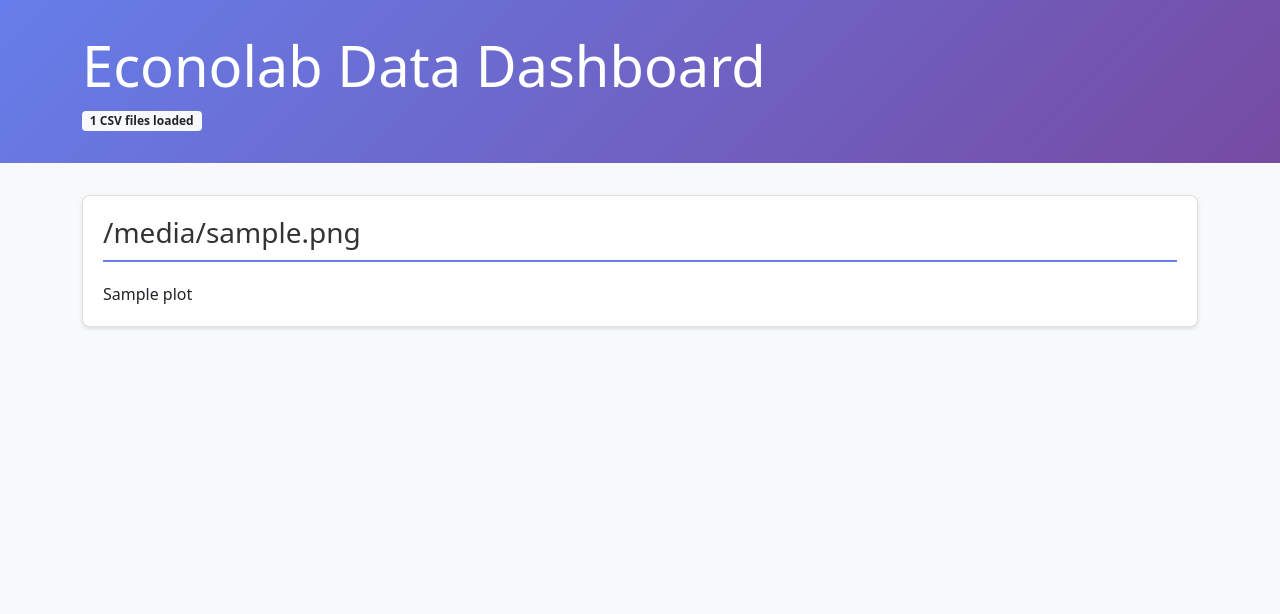
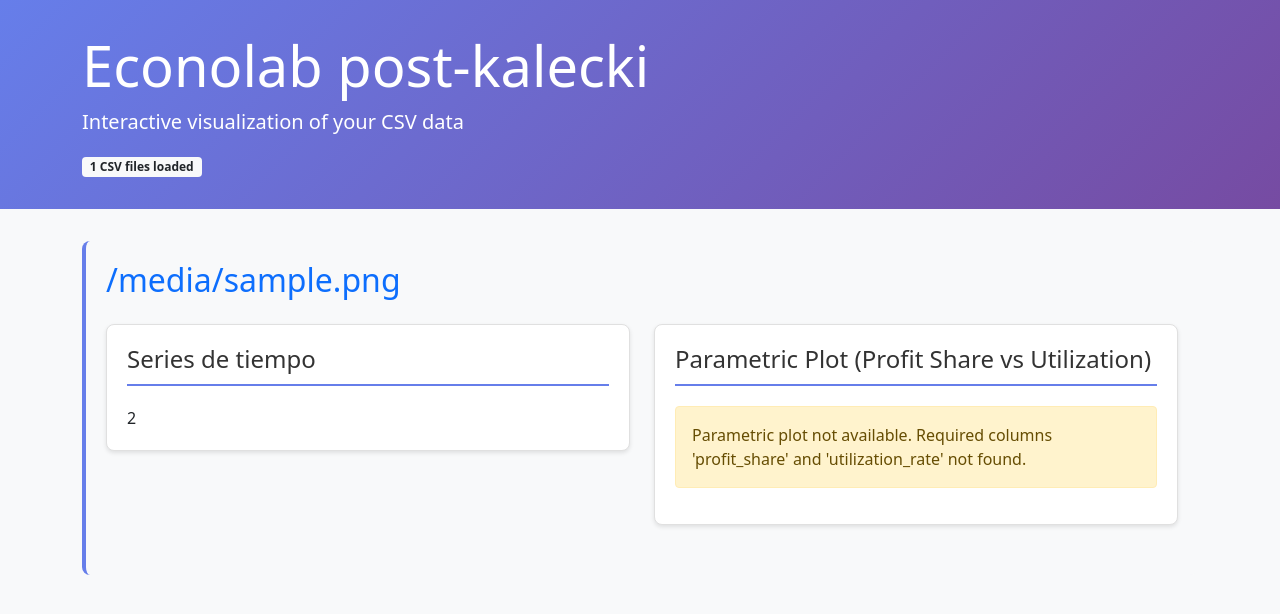
Before and after one commit to axeldz05/econolab-dashboard, a Flask app: template templates/index.html in a window 1280 px wide. Shown: the top 614 px of the page. Run offline with Flask 3, Linux system fonts and the light colour scheme; the template is opened without the code that fills it: most values are stand-ins (such as "Sample title", 1, 10 or a date in 2020); some libraries are stand-ins or nearby versions.

Commit message:
add parametric plots. change default visibility

```diff
--- a/main.py
+++ b/main.py
@@ -8,34 +8,40 @@ app = Flask(__name__)
 
 # Configuration
 CSV_FOLDER = 'csvs'
-COLUMNS_TO_IGNORE = ['X_cycle_time', 'X_continuous_level', 'X_cycle_time', 'X_n_steps', 'X_phase', 'X_step_duration', 'X_step_index', 'X_step_progress', 'X_triangle', 'X_within_step']
+COLUMNS_TO_IGNORE = ['X_center', 'X_cycle_time', 'X_continuous_level', 'X_cycle_time', 'X_n_steps', 'X_phase', 'X_step_duration', 'X_step_index', 'X_step_progress', 'X_triangle', 'X_within_step']
 
-def create_plot(csv_path):
+def create_time_series_plot(csv_path, filename):
     """
-    Read a CSV file and create an interactive line plot
-    with time on x-axis and toggleable legend items.
+    Create the original time series plot
     """
     try:
-        # Read CSV file[citation:3][citation:9]
+        # Read CSV file
         df = pd.read_csv(csv_path)
 
         # Validate required columns
         if 'time' not in df.columns:
-            print(f"Warning: 'time' column not found in {csv_path}")
+            print(f"Warning: 'time' column not found in {filename}")
             return None
 
-        # Melt dataframe to long format for Plotly Express[citation:7]
+        # Identify columns to plot: all except time and ignored columns
         value_vars = [col for col in df.columns
-            if col != 'time' and col not in COLUMNS_TO_IGNORE]
+                     if col != 'time' and col not in COLUMNS_TO_IGNORE]
+
+        # Check if we have any columns left to plot
+        if not value_vars:
+            print(f"No plottable columns found in {filename} after filtering")
+            return None
+
+        # Melt dataframe to long format for Plotly Express
         df_long = df.melt(id_vars=['time'], value_vars=value_vars,
                          var_name='variable', value_name='value')
 
-        # Create interactive line plot[citation:7]
+        # Create interactive line plot
         fig = px.line(df_long, x='time', y='value', color='variable',
-                     title=os.path.basename(csv_path),
+                     title=f"{filename} - Time Series",
                      labels={'value': 'Value', 'time': 'Time'})
 
-        # Customize legend and layout[citation:7]
+        # Customize legend and layout
         fig.update_layout(
             xaxis_title='Time',
             yaxis_title='Value',
@@ -43,35 +49,84 @@ def create_plot(csv_path):
             hovermode='x unified',
             showlegend=True
         )
+        # Define which variables should be visible by default
+        visible_by_default = ['profit_share', 'utilization_rate', 'consumption_rate',
+                             'investment_rate', 'H_stock']
+
+        for trace in fig.data:
+            if hasattr(trace, 'name') and trace.name not in visible_by_default:
+                trace.visible = 'legendonly'
 
         # Convert to HTML div
         return pio.to_html(fig, full_html=False)
 
     except Exception as e:
-        print(f"Error processing {csv_path}: {str(e)}")
+        print(f"Error processing {filename}: {str(e)}")
+        return None
+
+def create_parametric_plot(csv_path, filename):
+    """
+    Create parametric plot with profit_share vs utilization_rate
+    """
+    try:
+        # Read CSV file
+        df = pd.read_csv(csv_path)
+
+        # Check if required columns exist
+        if 'profit_share' not in df.columns or 'utilization_rate' not in df.columns:
+            print(f"Warning: Required columns 'profit_share' or 'utilization_rate' not found in {filename}")
+            return None
+
+        # Create parametric scatter plot
+        fig = px.scatter(df, x='profit_share', y='utilization_rate',
+                        title=f"{filename} - Parametric Plot",
+                        labels={'profit_share': 'Profit Share', 'utilization_rate': 'Utilization Rate'})
+
+        # Optional: Add a line to connect the points in order
+        fig.add_scatter(x=df['profit_share'], y=df['utilization_rate'],
+                       mode='lines', line=dict(dash='dot', color='gray'),
+                       name='trend', showlegend=False)
+
+        # Customize layout
+        fig.update_layout(
+            xaxis_title='Profit Share',
+            yaxis_title='Utilization Rate',
+            showlegend=False
+        )
+
+        # Convert to HTML div
+        return pio.to_html(fig, full_html=False)
+
+    except Exception as e:
+        print(f"Error creating parametric plot for {filename}: {str(e)}")
         return None
 
 @app.route('/')
 def index():
     """Main dashboard route"""
-    plot_divs = []
+    time_series_plots = []
+    parametric_plots = []
     filenames = []
 
-    # Process all CSV files in the csvs folder[citation:5]
+    # Process all CSV files in the csvs folder
     if os.path.exists(CSV_FOLDER):
         for filename in os.listdir(CSV_FOLDER):
             if filename.endswith('.csv'):
                 csv_path = os.path.join(CSV_FOLDER, filename)
-                plot_html = create_plot(csv_path)
 
-                if plot_html:
-                    plot_divs.append(plot_html)
+                # Create both types of plots
+                time_series_html = create_time_series_plot(csv_path, filename)
+                parametric_html = create_parametric_plot(csv_path, filename)
+                if time_series_html or parametric_html:
+                    time_series_plots.append(time_series_html)
+                    parametric_plots.append(parametric_html)
                     filenames.append(filename)
 
     return render_template('index.html',
-                         plots=plot_divs,
+                         time_series_plots=time_series_plots,
+                         parametric_plots=parametric_plots,
                          filenames=filenames,
-                         plot_count=len(plot_divs))
+                         plot_count=len(filenames))
 
 if __name__ == '__main__':
     app.run(debug=True)
--- a/templates/index.html
+++ b/templates/index.html
@@ -3,7 +3,7 @@
 <head>
     <meta charset="UTF-8">
     <meta name="viewport" content="width=device-width, initial-scale=1.0">
-    <title>CSV Data Dashboard</title>
+    <title>Econolab post-kalecki</title>
     <!-- Bootstrap CSS -->
     <link href="https://cdn.jsdelivr.net/npm/bootstrap@5.1.3/dist/css/bootstrap.min.css" rel="stylesheet">
     <!-- Plotly JS -->
@@ -29,6 +29,13 @@
             padding-bottom: 10px;
             margin-bottom: 20px;
         }
+        .file-section {
+            background: #f8f9fa;
+            border-radius: 8px;
+            padding: 20px;
+            margin-bottom: 30px;
+            border-left: 4px solid #667eea;
+        }
         body {
             background-color: #f8f9fa;
         }
@@ -38,26 +45,50 @@
     <!-- Header -->
     <div class="dashboard-header">
         <div class="container">
-            <h1 class="display-4">Econolab Data Dashboard</h1>
+            <h1 class="display-4">Econolab post-kalecki</h1>
+            <p class="lead">Interactive visualization of your CSV data</p>
             <span class="badge bg-light text-dark">{{ plot_count }} CSV files loaded</span>
         </div>
     </div>
 
     <!-- Main Content -->
     <div class="container">
-        {% if plots %}
-            <div class="row">
-                {% for plot in plots %}
-                <div class="col-12">
-                    <div class="plot-container">
-                        <h3 class="plot-title">{{ filenames[loop.index0] }}</h3>
-                        <div class="plot-content">
-                            {{ plot|safe }}
+        {% if filenames %}
+            {% for i in range(filenames|length) %}
+            <div class="file-section">
+                <h2 class="mb-4 text-primary">{{ filenames[i] }}</h2>
+
+                <div class="row">
+                    <!-- Time Series Plot -->
+                    <div class="col-lg-6">
+                        <div class="plot-container">
+                            <h4 class="plot-title">Series de tiempo</h4>
+                            {% if time_series_plots[i] %}
+                                {{ time_series_plots[i]|safe }}
+                            {% else %}
+                                <div class="alert alert-warning">
+                                    No time series data available for this file.
+                                </div>
+                            {% endif %}
+                        </div>
+                    </div>
+
+                    <!-- Parametric Plot -->
+                    <div class="col-lg-6">
+                        <div class="plot-container">
+                            <h4 class="plot-title">Parametric Plot (Profit Share vs Utilization)</h4>
+                            {% if parametric_plots[i] %}
+                                {{ parametric_plots[i]|safe }}
+                            {% else %}
+                                <div class="alert alert-warning">
+                                    Parametric plot not available. Required columns 'profit_share' and 'utilization_rate' not found.
+                                </div>
+                            {% endif %}
                         </div>
                     </div>
                 </div>
-                {% endfor %}
             </div>
+            {% endfor %}
         {% else %}
             <div class="alert alert-warning text-center">
                 <h4>No CSV files found</h4>
```
